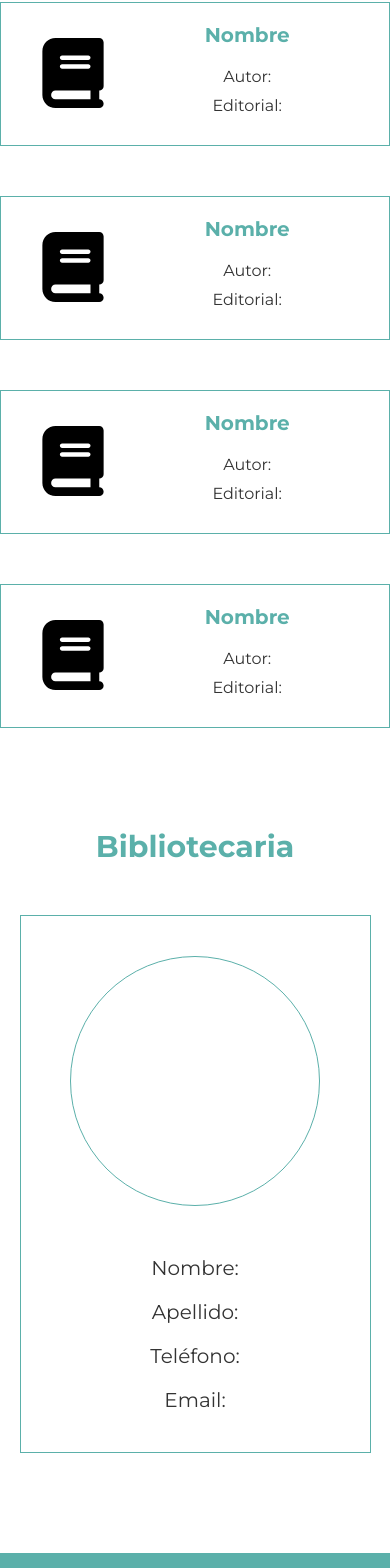
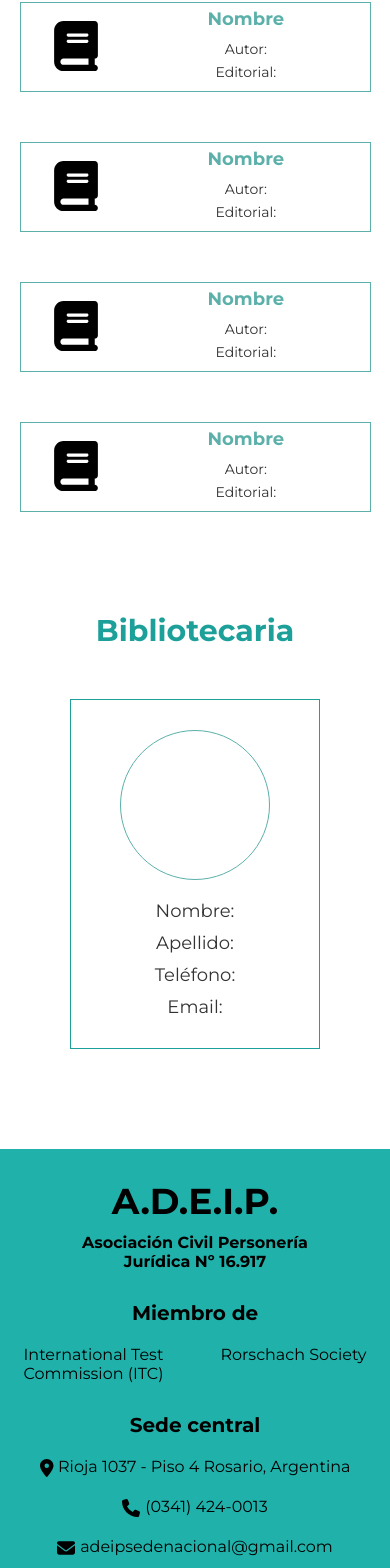
Before and after one commit to sleklere/adeip, a React (Create React App) app: page /biblioteca in a window 390 px wide. Shown: the part 358-1926 px from the top of the page. Built offline with nearby package versions, Linux system fonts and the light colour scheme; a web font is replaced by a local one.

Commit message:
Footer and Biblioteca updated

```diff
--- a/src/Components/Book.module.css
+++ b/src/Components/Book.module.css
@@ -47,23 +47,13 @@
 /*/ /////////////////////////////*/
 /*////////MEDIA QUERIES/////////*/
 /*/ /////////////////////////////*/
-@media (max-width: 1280px) {
+@media (max-width: 1024px) {
   .librosContainer {
     width: 90%;
   }
 }
 
-@media (max-width: 1024px) {
-  .librosContainer {
-    width: 100%;
-  }
-}
-
-@media (max-width: 850px) {
-  .librosContainer {
-    width: 100%;
-  }
-
+@media (max-width: 800px) {
   .librosInfoContainer h3 {
     font-size: 2.2rem;
 
@@ -77,7 +67,7 @@
   }
 }
 
-@media (max-width: 650px) {
+@media (max-width: 700px) {
   .librosContainer {
     padding: 2rem;
   }
@@ -85,7 +75,6 @@
   .iconLibro {
     width: 8rem;
     height: 8rem;
-    color: black;
   }
 
   .librosInfoContainer h3 {
@@ -101,26 +90,40 @@
   }
 }
 
-@media (max-width: 550px) {
+@media (max-width: 600px) {
   .librosContainer {
-    padding: 2rem;
+    padding: 0.5rem;
   }
 
   .iconLibro {
-    width: 7rem;
-    height: 7rem;
-    color: black;
+    width: 6rem;
+    height: 6rem;
   }
 
   .librosInfoContainer h3 {
-    font-size: 2rem;
+    font-size: 1.8rem;
 
-    margin-bottom: 2rem;
+    margin-bottom: 1.5rem;
   }
 
   .librosInfoContainer p {
-    font-size: 1.6rem;
+    font-size: 1.4rem;
 
     margin-bottom: 1rem;
   }
 }
+
+@media (max-width: 480px) {
+  .iconLibro {
+    width: 5rem;
+    height: 5rem;
+  }
+
+  .librosInfoContainer h3 {
+    margin-bottom: 1rem;
+  }
+
+  .librosInfoContainer p {
+    margin-bottom: 0.5rem;
+  }
+}
--- a/src/Components/Footer.jsx
+++ b/src/Components/Footer.jsx
@@ -18,27 +18,33 @@ function Footer() {
       <div className={styles["footer-part-two"]}>
         <h3>Miembro de</h3>
         <div className={styles["footer-part-two-members"]}>
-          <p>
+          <p className={styles["first-p-part-one"]}>
             International Test <br />
             Commission (ITC)
           </p>
-          <p>Rorschach Society</p>
+          <p className={styles["second-p-part-two"]}>Rorschach Society</p>
         </div>
       </div>
       <div className={styles["footer-part-three"]}>
         <h3>Sede central</h3>
-        <div className={styles["info-icon-footer"]}>
+        <div
+          className={`${styles["info-icon-footer"]} ${styles["info1-icon-footer"]}`}
+        >
           <FontAwesomeIcon
             icon={faLocationDot}
             className={styles["icon-footer"]}
           />
           <p>Rioja 1037 - Piso 4 Rosario, Argentina</p>
         </div>
-        <div className={styles["info-icon-footer"]}>
+        <div
+          className={`${styles["info-icon-footer"]} ${styles["info2-icon-footer"]}`}
+        >
           <FontAwesomeIcon icon={faPhone} className={styles["icon-footer"]} />
           <a href="tel: (0341) 424-0013">(0341) 424-0013</a>
         </div>
-        <div className={styles["info-icon-footer"]}>
+        <div
+          className={`${styles["info-icon-footer"]} ${styles["info3-icon-footer"]}`}
+        >
           <FontAwesomeIcon
             icon={faEnvelope}
             className={styles["icon-footer"]}
--- a/src/Components/Footer.module.css
+++ b/src/Components/Footer.module.css
@@ -1,15 +1,14 @@
 .footer-container {
   width: 100%;
-  height: 40rem;
-  background-color: #5bb0aa;
+
+  background-color: #20b2aa;
 
   display: flex;
   align-items: center;
   justify-content: space-around;
 
-  padding-top: 5rem;
-  padding-bottom: 5rem;
-  margin-top: 10rem;
+  padding-top: 4rem;
+  padding-bottom: 4rem;
 }
 
 .footer-part-one,
@@ -36,7 +35,6 @@
 /*//////PART TWO////////*/
 /*/ ////////////////////*/
 .footer-part-two {
-  height: 100%;
   align-self: stretch;
 }
 
@@ -44,12 +42,19 @@
   font-size: 2.4rem;
   color: black;
 
-  margin-bottom: 8rem;
+  margin-bottom: 4.5rem;
 }
 
 .footer-part-two p {
   font-size: 1.8rem;
-  margin-bottom: 8rem;
+}
+
+.first-p-part-one {
+  margin-bottom: 4.5rem;
+}
+
+.second-p-part-two {
+  margin-bottom: 0;
 }
 
 /*/ ////////////////////*/
@@ -64,7 +69,7 @@
   font-size: 2.4rem;
   color: black;
 
-  margin-bottom: 6rem;
+  margin-bottom: 4rem;
 }
 
 .info-icon-footer {
@@ -81,8 +86,10 @@
 
 .footer-part-three p {
   font-size: 1.8rem;
+}
 
-  margin-bottom: 6rem;
+.info1-icon-footer {
+  margin-bottom: 4rem;
 }
 
 .footer-part-three a {
@@ -90,31 +97,69 @@
   font-size: 1.8rem;
   text-decoration: none;
   color: black;
-
-  margin-bottom: 6rem;
 }
 
 .footer-part-three a:hover {
   font-weight: bold;
 }
 
+.info2-icon-footer {
+  margin-bottom: 4rem;
+}
+
+.info3-icon-footer {
+  margin-bottom: 0;
+}
+
 /*/ ////////////////////*/
 /*/ /////MEDIA QUERIES////////*/
 /*/ ////////////////////*/
+@media (max-width: 1024px) {
+  /*/ /////PART ONE////////*/
+  .footer-part-one h2 {
+    font-size: 3.6rem;
+  }
 
-@media (max-width: 880px) {
+  .footer-part-one p {
+    font-size: 1.6rem;
+  }
+
+  /*//////PART TWO////////*/
+  .footer-part-two h3 {
+    font-size: 2rem;
+  }
+
+  .footer-part-two p {
+    font-size: 1.6rem;
+  }
+
+  /*/ /////PART THREE////////*/
+  .footer-part-three h3 {
+    font-size: 2rem;
+  }
+
+  .footer-part-three p {
+    font-size: 1.6rem;
+  }
+
+  .footer-part-three a {
+    font-size: 1.6rem;
+  }
+}
+
+@media (max-width: 800px) {
   .footer-container {
     height: auto;
 
     flex-direction: column;
 
     padding-top: 3rem;
-    padding-bottom: 1rem;
+    padding-bottom: 3rem;
   }
 
   /*/ /////PART ONE////////*/
   .footer-part-one {
-    margin-bottom: 4rem;
+    margin-bottom: 3rem;
   }
 
   /*//////PART TWO////////*/
@@ -126,23 +171,23 @@
   }
 
   .footer-part-two h3 {
-    margin-bottom: 3rem;
+    margin-bottom: 2rem;
   }
 
   .footer-part-two p {
-    margin-bottom: 4rem;
+    margin-bottom: 3rem;
   }
 
   /*/ /////PART THREE////////*/
   .footer-part-three h3 {
-    margin-bottom: 3rem;
+    margin-bottom: 2rem;
   }
 
-  .footer-part-three p {
-    margin-bottom: 3rem;
+  .info1-icon-footer {
+    margin-bottom: 2rem;
   }
 
-  .footer-part-three a {
-    margin-bottom: 3rem;
+  .info2-icon-footer {
+    margin-bottom: 2rem;
   }
 }
--- a/src/Pages/ActividadesAcademicas.module.css
+++ b/src/Pages/ActividadesAcademicas.module.css
@@ -32,7 +32,7 @@ main {
 
 main h2 {
   font-size: 3rem;
-  color: #5bb0aa;
+  color: #1da099;
   text-align: center;
 
   margin-bottom: 5rem;
--- a/src/Pages/Biblioteca.jsx
+++ b/src/Pages/Biblioteca.jsx
@@ -14,7 +14,7 @@ function Biblioteca() {
         <Book />
         <Book />
         <Book />
-        <h2 className={styles.tituloBibliotecaria}>Bibliotecaria</h2>
+        <h2 className={styles.bibliotecariaTitle}>Bibliotecaria</h2>
         <div className={styles.bibliotecaria}>
           <div className={styles.imgBibliotecaria}></div>
           <p>Nombre:</p>
--- a/src/Pages/Biblioteca.module.css
+++ b/src/Pages/Biblioteca.module.css
@@ -32,7 +32,7 @@ main {
 
 main h2 {
   font-size: 3rem;
-  color: #5bb0aa;
+  color: #1da099;
   text-align: center;
 
   margin-bottom: 5rem;
@@ -41,13 +41,13 @@ main h2 {
 /*//////////////////////////////*/
 /*/ ///////BIBLIOTECARIA/////////*/
 /*//////////////////////////////*/
-.tituloBibliotecaria {
+.bibliotecariaTitle {
   margin-top: 10rem;
 }
 
 .bibliotecaria {
-  border: solid 0.1rem #5bb0aa;
-  width: 35%;
+  border: solid 0.1rem #1da099;
+  width: 50rem;
   gap: 2rem;
   padding: 4rem;
   margin: 0 auto 10rem auto;
@@ -74,57 +74,42 @@ main h2 {
 /*/ /////////////////////////////*/
 /*////////MEDIA QUERIES/////////*/
 /*/ /////////////////////////////*/
-@media (max-width: 1440px) {
-  .bibliotecaria {
-    width: 40%;
-  }
-}
-
-@media (max-width: 1200px) {
-  .bibliotecaria {
-    width: 50%;
-  }
-}
-
-@media (max-width: 1024px) {
-  .bibliotecaria {
-    width: 60%;
-  }
-}
-
-@media (max-width: 850px) {
-  main h2 {
+@media (max-width: 800px) {
+  /* .section-catalogo-title {
     font-size: 2.4rem;
-  }
+  } */
   /*/ ///////BIBLIOTECARIA/////////*/
   .bibliotecaria {
-    width: 70%;
-  }
-}
-
-@media (max-width: 768px) {
-  .bibliotecaria {
-    width: 80%;
+    width: 40rem;
   }
 }
 
 @media (max-width: 600px) {
   .bibliotecaria {
-    width: 90%;
-  }
-}
-
-@media (max-with: 500px) {
-  /* .titulo h1 {
-    font-size: 3rem;
-  } */
-
-  .bibliotecaria {
-    width: 100%;
+    width: 35rem;
+    gap: 1rem;
+    padding: 3rem;
   }
 
   .imgBibliotecaria {
     width: 20rem;
     height: 20rem;
+
+    margin-bottom: 1rem;
+  }
+
+  .bibliotecaria p {
+    font-size: 1.8rem;
   }
 }
+
+@media (max-width: 480px) {
+  .bibliotecaria {
+    width: 25rem;
+  }
+
+  .imgBibliotecaria {
+    width: 15rem;
+    height: 15rem;
+  }
+}
```
